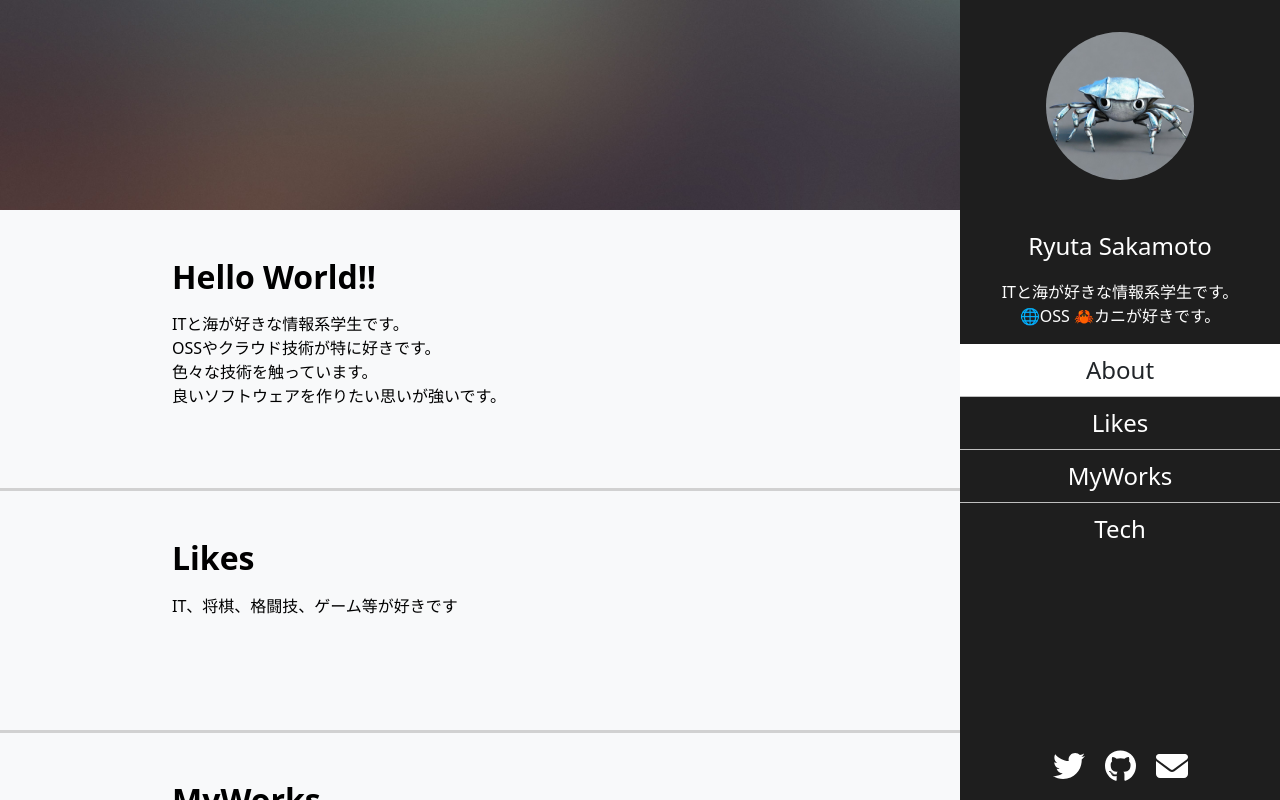
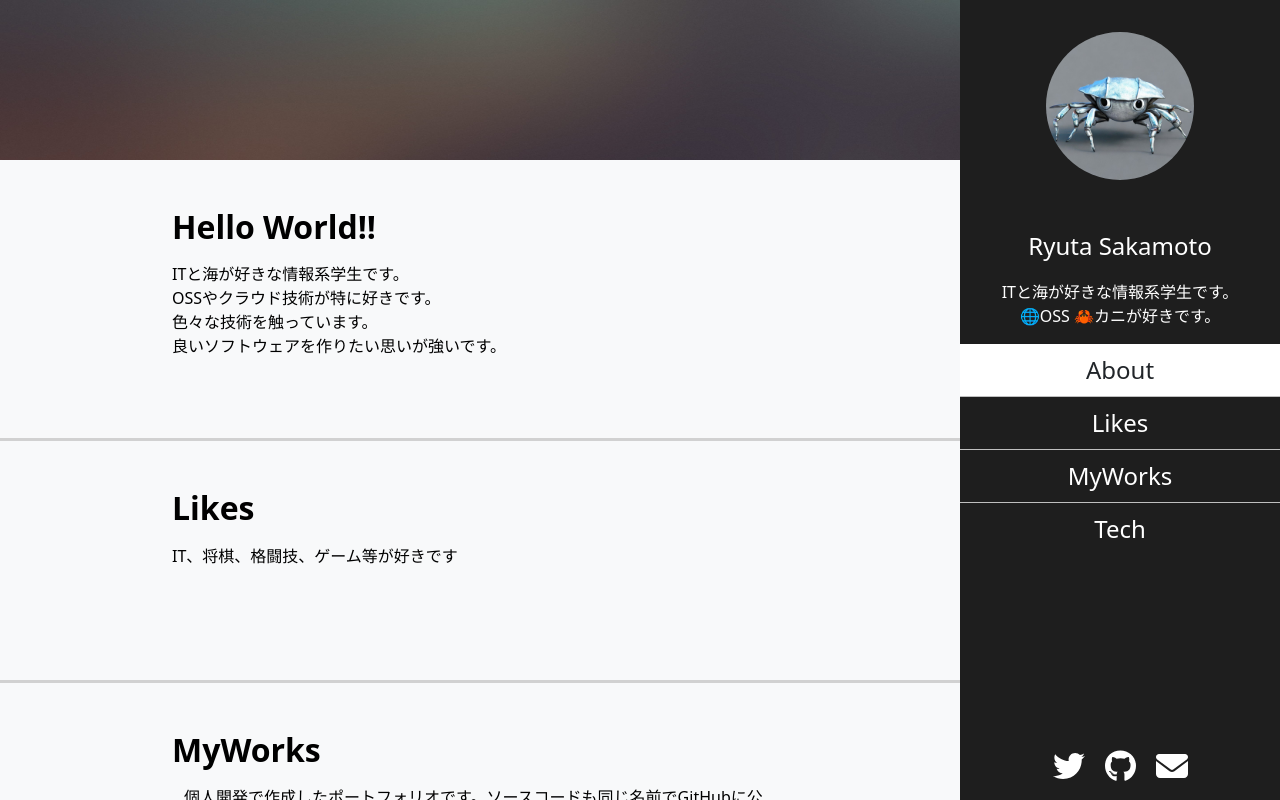
Before and after one commit to student-ops/mypotal_next_bootstrap, a Next.js app in the folder my-project/: page / in a window 1280 px wide. Built offline with nearby package versions, Linux system fonts and the light colour scheme.

Commit message:
update image size in main content

```diff
--- a/my-project/src/pages/index.tsx
+++ b/my-project/src/pages/index.tsx
@@ -91,7 +91,7 @@ export default function HomePage() {
       <div id="container" className="w-100 px-2vw">
         <div id="body" className="col-7 col-sm-7 col-md-8 col-lg-9">
           <div id="content-container">
-            <Image src="/banner.jpg" alt="Effortion" width="100%" />
+            <Image src="/banner.jpg" alt="Effortion" id="bannerImage" />
             {HomeContent}
             <CustomComponent children={Section1Content} />
             <CustomComponent children={Section2Content} />
--- a/my-project/src/styles/globals.css
+++ b/my-project/src/styles/globals.css
@@ -1,9 +1,9 @@
 :root {
   --max-width: 1100px;
   --border-radius: 12px;
-  --font-mono: ui-monospace, Menlo, Monaco, 'Cascadia Mono', 'Segoe UI Mono',
-    'Roboto Mono', 'Oxygen Mono', 'Ubuntu Monospace', 'Source Code Pro',
-    'Fira Mono', 'Droid Sans Mono', 'Courier New', monospace;
+  --font-mono: ui-monospace, Menlo, Monaco, "Cascadia Mono", "Segoe UI Mono",
+    "Roboto Mono", "Oxygen Mono", "Ubuntu Monospace", "Source Code Pro",
+    "Fira Mono", "Droid Sans Mono", "Courier New", monospace;
 
   --foreground-rgb: 0, 0, 0;
   --background-start-rgb: 214, 219, 220;
@@ -148,3 +148,21 @@ a {
 .no-margin-bottom {
   margin-bottom: 0;
 }
+
+#bannerImage {
+  height: 10vh; /* vh stands for "viewport height" and 10vh is 10% of the viewport height */
+  width: 100%; /* This will maintain the image's aspect ratio */
+  /* display: block; This will remove any default margins from the image */
+}
+
+@media (max-height: 1080px) {
+  #bannerImage {
+    height: 16vh;
+  }
+}
+
+@media (max-height: 800px) {
+  #bannerImage {
+    height: 20vh;
+  }
+}
```
